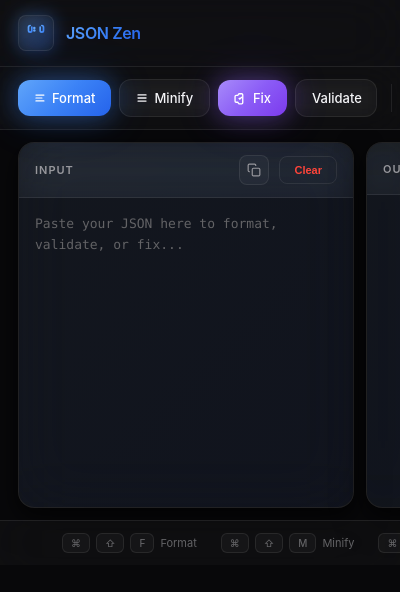
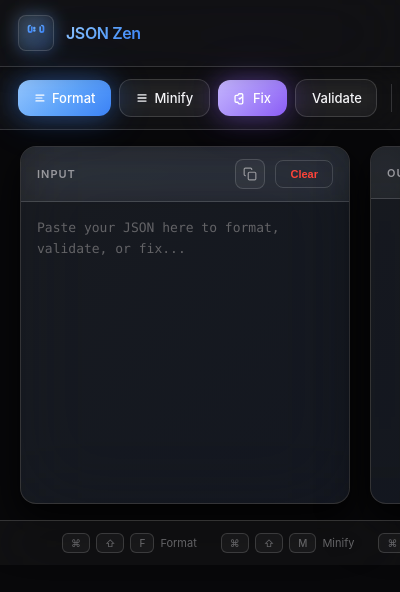
Before and after one commit to sriinnu/json-zen, a browser extension: page json-zen-extension/popup/popup.html in a window 400 px wide. Shown: the top 592 px of the page. Drawn offline with Linux system fonts and the light colour scheme.

Commit message:
Enhance UI: more blur, vibrant gradients, fixed dropdown hover
Changes:
1. More pronounced glass blur: 30px → 40px, saturate 180% → 200%
2. More vibrant button gradients (brighter colors)
3. Increased panel spacing: 12px → 20px gap, 16px padding
4. Enhanced header depth: added box-shadow layers
5. Prominent status pill glow: doubled glow radius with inset shadow
6. More visible glass borders: 0.08 → 0.15 opacity
7. Fixed dropdown hover: removed gap, now mouse can reach menu

Visual improvements across all themes.

```diff
--- a/json-zen-extension/popup/popup.css
+++ b/json-zen-extension/popup/popup.css
@@ -10,10 +10,10 @@
   --bg-secondary: #111115;
 
   /* Glass surfaces - translucent */
-  --glass-bg: rgba(255, 255, 255, 0.03);
-  --glass-bg-hover: rgba(255, 255, 255, 0.06);
-  --glass-border: rgba(255, 255, 255, 0.08);
-  --glass-border-hover: rgba(255, 255, 255, 0.15);
+  --glass-bg: rgba(255, 255, 255, 0.04);
+  --glass-bg-hover: rgba(255, 255, 255, 0.08);
+  --glass-border: rgba(255, 255, 255, 0.15);
+  --glass-border-hover: rgba(255, 255, 255, 0.25);
 
   /* Accent gradients */
   --accent-blue: #3B82F6;
@@ -22,9 +22,9 @@
   --accent-teal: #14B8A6;
 
   /* Gradients */
-  --grad-blue: linear-gradient(135deg, #60A5FA 0%, #3B82F6 50%, #2563EB 100%);
-  --grad-purple: linear-gradient(135deg, #A78BFA 0%, #8B5CF6 50%, #7C3AED 100%);
-  --grad-teal: linear-gradient(135deg, #2DD4BF 0%, #14B8A6 50%, #0D9488 100%);
+  --grad-blue: linear-gradient(135deg, #93C5FD 0%, #60A5FA 50%, #3B82F6 100%);
+  --grad-purple: linear-gradient(135deg, #C4B5FD 0%, #A78BFA 50%, #8B5CF6 100%);
+  --grad-teal: linear-gradient(135deg, #5EEAD4 0%, #2DD4BF 50%, #14B8A6 100%);
   --grad-glass: linear-gradient(135deg, rgba(255,255,255,0.05) 0%, rgba(255,255,255,0.02) 100%);
 
   /* Text */
@@ -71,10 +71,10 @@
   --bg-primary: #ffffff;
   --bg-secondary: #f9f9fb;
 
-  --glass-bg: rgba(0, 0, 0, 0.03);
-  --glass-bg-hover: rgba(0, 0, 0, 0.06);
-  --glass-border: rgba(0, 0, 0, 0.08);
-  --glass-border-hover: rgba(0, 0, 0, 0.15);
+  --glass-bg: rgba(0, 0, 0, 0.04);
+  --glass-bg-hover: rgba(0, 0, 0, 0.08);
+  --glass-border: rgba(0, 0, 0, 0.15);
+  --glass-border-hover: rgba(0, 0, 0, 0.25);
 
   --text-primary: #1c1c1e;
   --text-secondary: #6e6e73;
@@ -172,11 +172,12 @@
   justify-content: space-between;
   padding: 14px 18px;
   background: var(--glass-bg);
-  backdrop-filter: blur(30px) saturate(180%);
-  -webkit-backdrop-filter: blur(30px) saturate(180%);
+  backdrop-filter: blur(40px) saturate(200%);
+  -webkit-backdrop-filter: blur(40px) saturate(200%);
   border-bottom: 1px solid var(--glass-border);
   position: relative;
   z-index: 10;
+  box-shadow: 0 4px 20px rgba(0,0,0,0.3), 0 1px 4px rgba(0,0,0,0.15);
 }
 
 .logo {
@@ -252,29 +253,31 @@
   height: 6px;
   border-radius: 50%;
   background: var(--text-tertiary);
-  box-shadow: 0 0 8px var(--text-tertiary);
+  box-shadow: 0 0 12px var(--text-tertiary), 0 0 20px rgba(99, 99, 102, 0.4);
 }
 
 .status-pill.success {
-  background: rgba(48, 209, 88, 0.12);
-  border-color: rgba(48, 209, 88, 0.3);
+  background: rgba(48, 209, 88, 0.15);
+  border-color: rgba(48, 209, 88, 0.4);
   color: var(--success);
+  box-shadow: 0 0 20px rgba(48, 209, 88, 0.3), inset 0 0 20px rgba(48, 209, 88, 0.1);
 }
 
 .status-pill.success::before {
   background: var(--success);
-  box-shadow: 0 0 12px var(--success);
+  box-shadow: 0 0 16px var(--success), 0 0 32px rgba(48, 209, 88, 0.5);
 }
 
 .status-pill.error {
-  background: rgba(255, 69, 58, 0.12);
-  border-color: rgba(255, 69, 58, 0.3);
+  background: rgba(255, 69, 58, 0.15);
+  border-color: rgba(255, 69, 58, 0.4);
   color: var(--error);
+  box-shadow: 0 0 20px rgba(255, 69, 58, 0.3), inset 0 0 20px rgba(255, 69, 58, 0.1);
 }
 
 .status-pill.error::before {
   background: var(--error);
-  box-shadow: 0 0 12px var(--error);
+  box-shadow: 0 0 16px var(--error), 0 0 32px rgba(255, 69, 58, 0.5);
 }
 
 /* Theme toggle button */
@@ -411,8 +414,8 @@
 .main {
   display: flex;
   height: calc(100% - 150px);
-  gap: 12px;
-  padding: 12px 18px;
+  gap: 20px;
+  padding: 16px 20px;
   background: var(--bg-deep);
 }
 
@@ -421,17 +424,18 @@
   display: flex;
   flex-direction: column;
   background: var(--glass-bg);
-  backdrop-filter: blur(30px) saturate(180%);
-  -webkit-backdrop-filter: blur(30px) saturate(180%);
+  backdrop-filter: blur(40px) saturate(200%);
+  -webkit-backdrop-filter: blur(40px) saturate(200%);
   border: 1px solid var(--glass-border);
   border-radius: var(--radius-lg);
-  box-shadow: var(--shadow-lg);
+  box-shadow: var(--shadow-xl);
   overflow: hidden;
   transition: all 0.3s ease;
+  position: relative;
 }
 
 .panel:hover {
-  box-shadow: var(--shadow-xl);
+  box-shadow: 0 24px 56px rgba(0,0,0,0.6), 0 12px 28px rgba(0,0,0,0.45);
   border-color: var(--glass-border-hover);
 }
 
@@ -614,14 +618,15 @@
 
 .dropdown-menu {
   position: absolute;
-  top: calc(100% + 6px);
+  top: 100%;
   left: 0;
+  margin-top: 0;
   background: var(--dropdown-bg);
   backdrop-filter: blur(30px) saturate(180%);
   -webkit-backdrop-filter: blur(30px) saturate(180%);
   border: 1px solid var(--dropdown-border);
   border-radius: var(--radius-md);
-  padding: 8px;
+  padding: 6px;
   min-width: 150px;
   box-shadow: var(--shadow-xl);
   display: none;
```
